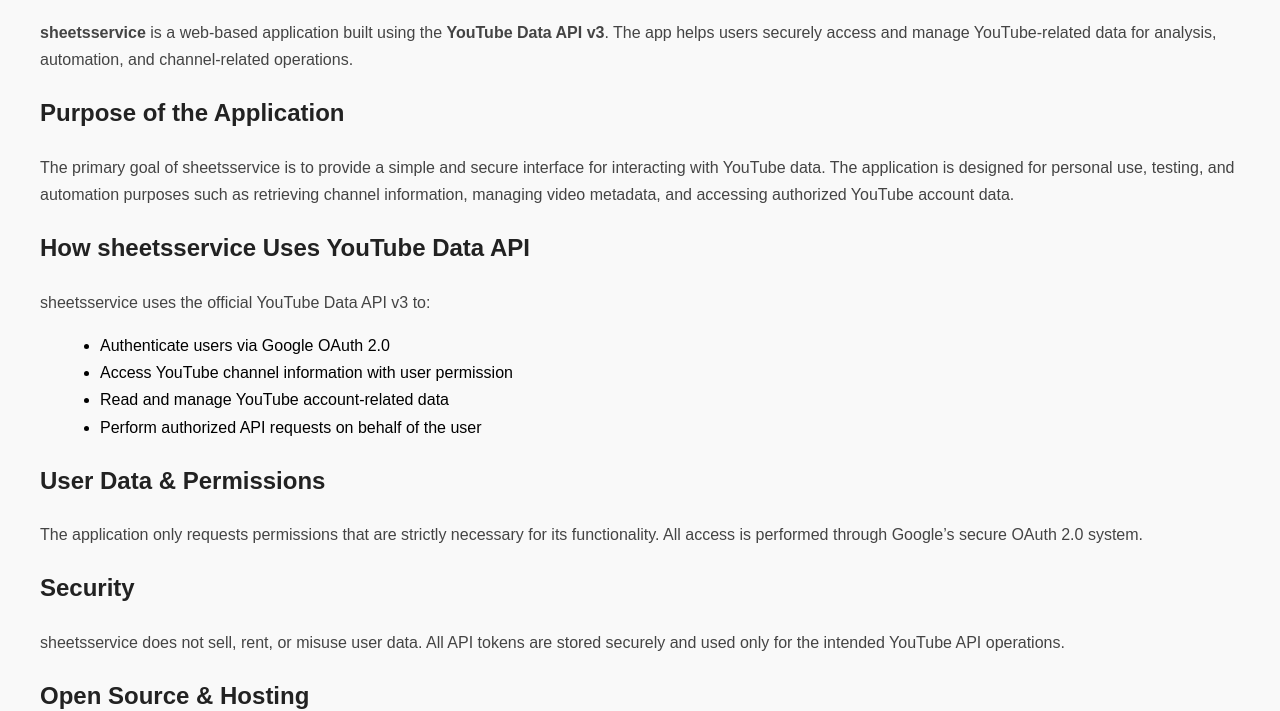
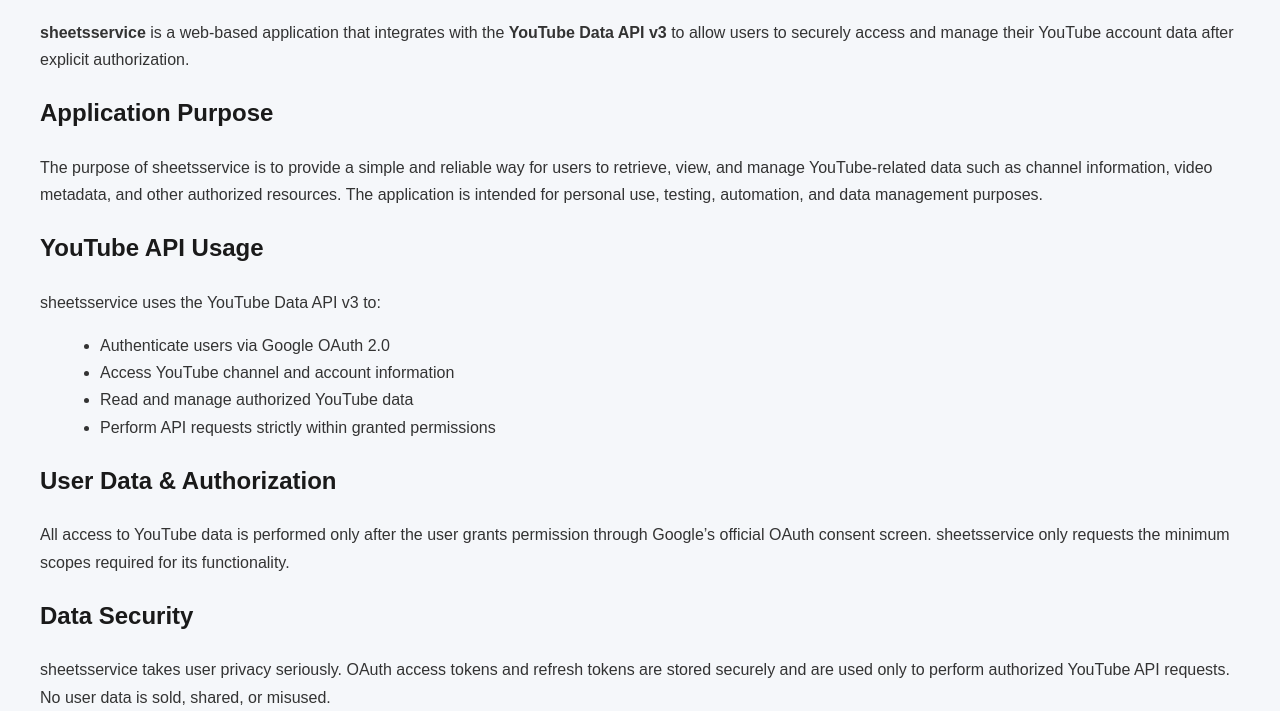
Before and after one commit to anjaliparuchuri/anjali, a plain HTML site: page index.html in a window 1280 px wide. Shown: the part 97-808 px from the top of the page. Drawn offline with Linux system fonts and the light colour scheme.

Commit message:
Update index.html

```diff
--- a/index.html
+++ b/index.html
@@ -2,59 +2,85 @@
 <html lang="en">
 <head>
     <meta charset="UTF-8">
-    <title>sheetsservice – YouTube API App</title>
+    <title>sheetsservice – YouTube API Application</title>
     <meta name="viewport" content="width=device-width, initial-scale=1.0">
-    <meta name="description" content="sheetsservice is a YouTube Data API v3 application for managing and analyzing YouTube channel data.">
+    <meta name="description" content="sheetsservice is a YouTube Data API v3 application that allows authorized users to access and manage YouTube data securely.">
     <style>
-        body { font-family: Arial, sans-serif; line-height: 1.7; margin: 40px; background: #f9f9f9; }
-        h1, h2, h3 { color: #222; }
-        p { color: #444; }
-        ul { margin-left: 20px; }
-        footer { margin-top: 60px; font-size: 14px; color: #666; }
-        a { color: #0b57d0; text-decoration: none; }
+        body {
+            font-family: Arial, sans-serif;
+            background-color: #f5f7fa;
+            margin: 40px;
+            line-height: 1.7;
+            color: #333;
+        }
+        h1, h2 {
+            color: #1a1a1a;
+        }
+        ul {
+            margin-left: 20px;
+        }
+        footer {
+            margin-top: 60px;
+            font-size: 14px;
+            color: #666;
+        }
+        a {
+            color: #0b57d0;
+            text-decoration: none;
+        }
     </style>
 </head>
 <body>
 
 <h1>sheetsservice</h1>
-<p><strong>sheetsservice</strong> is a web-based application built using the <strong>YouTube Data API v3</strong>. The app helps users securely access and manage YouTube-related data for analysis, automation, and channel-related operations.</p>
 
-<h2>Purpose of the Application</h2>
 <p>
-The primary goal of sheetsservice is to provide a simple and secure interface for interacting with YouTube data.
-The application is designed for personal use, testing, and automation purposes such as retrieving channel information, managing video metadata, and accessing authorized YouTube account data.
+<strong>sheetsservice</strong> is a web-based application that integrates with the
+<strong>YouTube Data API v3</strong> to allow users to securely access and manage their
+YouTube account data after explicit authorization.
 </p>
 
-<h2>How sheetsservice Uses YouTube Data API</h2>
-<p>sheetsservice uses the official YouTube Data API v3 to:</p>
+<h2>Application Purpose</h2>
+<p>
+The purpose of sheetsservice is to provide a simple and reliable way for users to
+retrieve, view, and manage YouTube-related data such as channel information,
+video metadata, and other authorized resources. The application is intended for
+personal use, testing, automation, and data management purposes.
+</p>
+
+<h2>YouTube API Usage</h2>
+<p>sheetsservice uses the YouTube Data API v3 to:</p>
 <ul>
     <li>Authenticate users via Google OAuth 2.0</li>
-    <li>Access YouTube channel information with user permission</li>
-    <li>Read and manage YouTube account-related data</li>
-    <li>Perform authorized API requests on behalf of the user</li>
+    <li>Access YouTube channel and account information</li>
+    <li>Read and manage authorized YouTube data</li>
+    <li>Perform API requests strictly within granted permissions</li>
 </ul>
 
-<h2>User Data & Permissions</h2>
+<h2>User Data & Authorization</h2>
 <p>
-The application only requests permissions that are strictly necessary for its functionality.
-All access is performed through Google’s secure OAuth 2.0 system.
+All access to YouTube data is performed only after the user grants permission
+through Google’s official OAuth consent screen. sheetsservice only requests the
+minimum scopes required for its functionality.
 </p>
 
-<h2>Security</h2>
+<h2>Data Security</h2>
 <p>
-sheetsservice does not sell, rent, or misuse user data.
-All API tokens are stored securely and used only for the intended YouTube API operations.
+sheetsservice takes user privacy seriously. OAuth access tokens and refresh tokens
+are stored securely and are used only to perform authorized YouTube API requests.
+No user data is sold, shared, or misused.
 </p>
 
-<h2>Open Source & Hosting</h2>
+<h2>Hosting & Transparency</h2>
 <p>
-This application is hosted on GitHub Pages for transparency and ease of access.
+This application is hosted on GitHub Pages to ensure transparency and accessibility.
 The source code and documentation are maintained in the GitHub repository.
 </p>
 
 <h2>Contact</h2>
 <p>
-If you have questions or concerns about sheetsservice, please contact the developer via the GitHub repository.
+For questions, concerns, or support regarding sheetsservice, please contact the
+developer through the GitHub repository associated with this application.
 </p>
 
 <footer>
```
